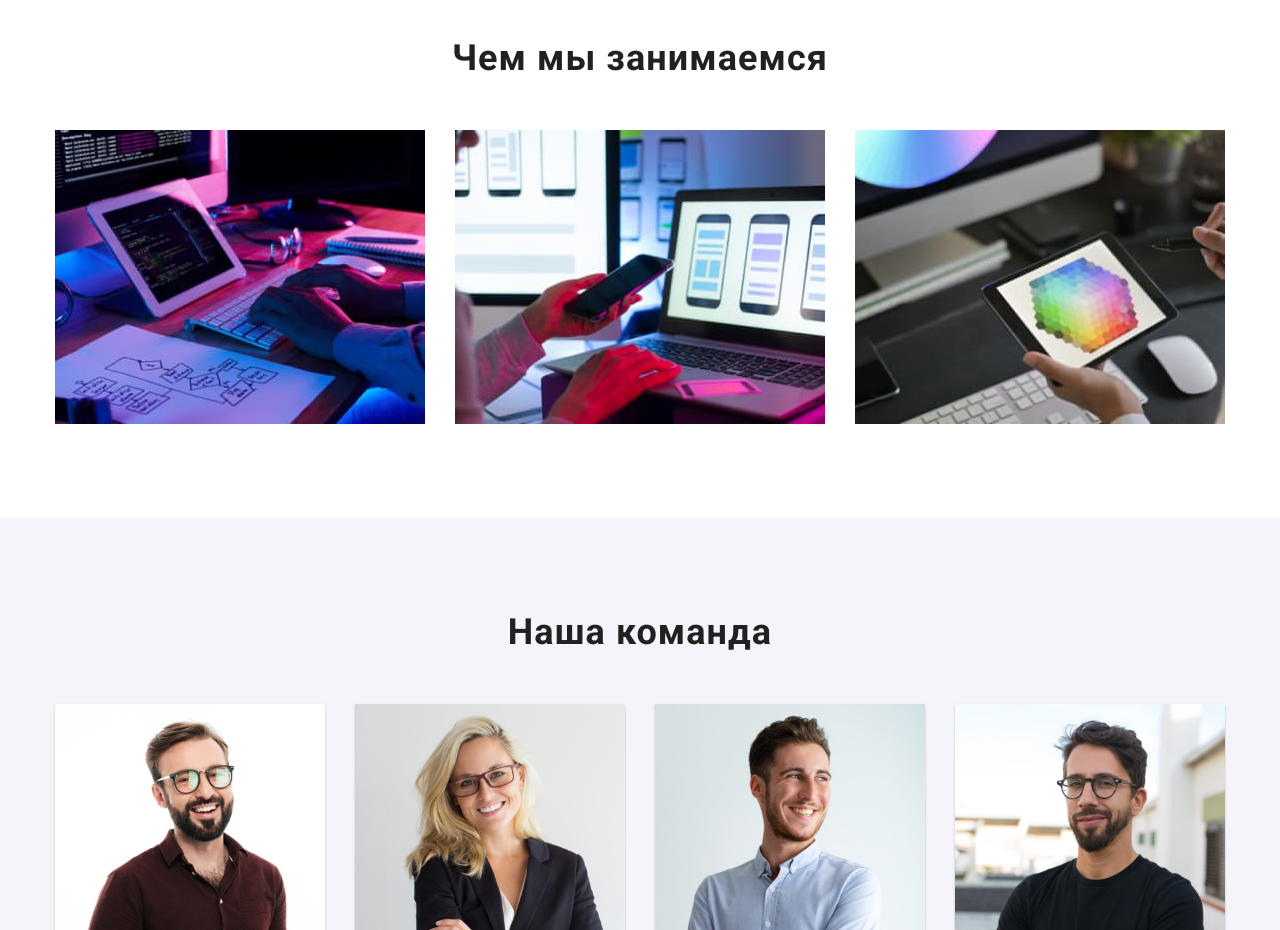
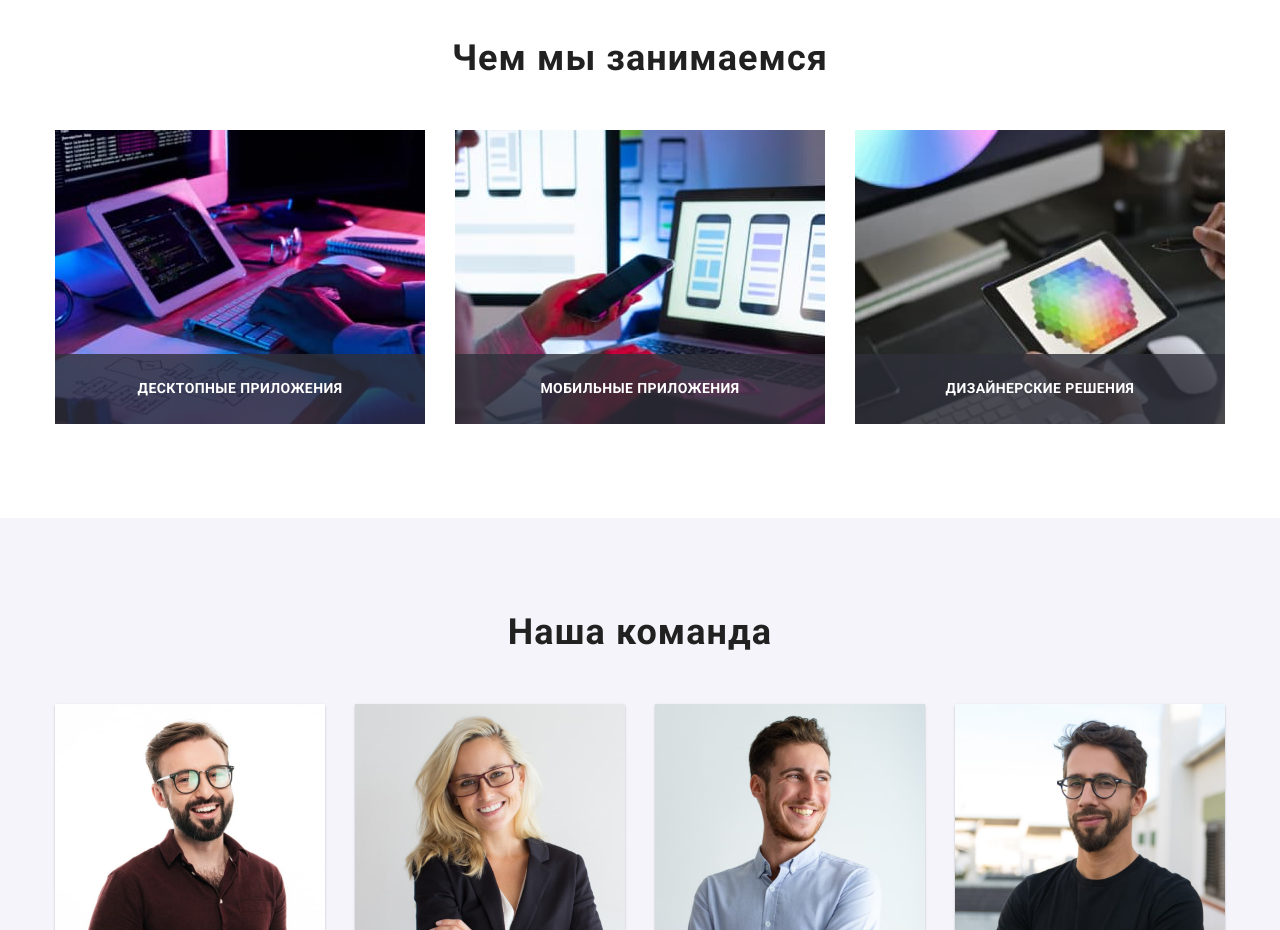
Before and after one commit to bjula/goit-markup-hw-05, a plain HTML site: page index.html in a window 1280 px wide. Shown: the part 1080-2010 px from the top of the page. Drawn offline with nearby package versions, Linux system fonts and the light colour scheme.

Commit message:
добавляет текст с фоном на картинки секции чем занимаемся

```diff
--- a/css/styles.css
+++ b/css/styles.css
@@ -331,6 +331,32 @@ h1, h2, h3, h4, p, a, ul, li{
     display: block;
     max-width: 100%;
 }
+
+.card-work{
+    position: relative;
+}
+
+.label-work{
+    position: absolute;
+    bottom: 0;
+    left: 0;
+
+    display: flex;
+    font-weight: 700;
+    font-size: 14px;
+    line-height: 1.14;
+    letter-spacing: 0.03em;
+    text-transform: uppercase;
+    width: 100%;
+    height: 70px;
+    align-items: center;
+    justify-content: center;
+
+    color: var(--second-text-color);
+    background-color: rgba(47, 48, 58, 0.8);
+
+}
+
 /*----------------------section our team--------------------- */
 
 .team{
--- a/index.html
+++ b/index.html
@@ -110,16 +110,25 @@
             <h2 class="title">Чем мы занимаемся</h2>
             <ul class="work-list list">
                 <li class="item">
-                    <img class="photo-work" src="./images/img1.jpg" alt="Работа на планшете
-                                            с клавиатурой. HTML-верстка по схемме на листе тумаги.">
+                    <div class="card-work">
+                        <img class="photo-work" src="./images/img1.jpg" alt="Работа на планшете
+                            с клавиатурой. HTML-верстка по схемме на листе тумаги." width="370" height="294">
+                        <p class="label-work">Десктопные приложения</p>
+                    </div>
                 </li>
                 <li class="item">
-                    <img class="photo-work" src="./images/img2.jpg" alt="Выбор макета интерфейса для
-                                            смартфона на ноутбуке. Смартфон в руке." width="370" height="294">
+                    <div class="card-work">
+                        <img class="photo-work" src="./images/img2.jpg" alt="Выбор макета интерфейса для
+                            смартфона на ноутбуке. Смартфон в руке." width="370" height="294">
+                        <p class="label-work">Мобильные приложения</p>
+                    </div>
                 </li>
                 <li class="item">
-                    <img class="photo-work" src="./images/img3.jpg" alt="Работа с цветовым кругом
-                                            на графическом планшете" width="370" height="294">
+                    <div class="card-work">
+                        <img class="photo-work" src="./images/img3.jpg" alt="Работа с цветовым кругом
+                            на графическом планшете" width="370" height="294">
+                        <p class="label-work">Дизайнерские решения</p>
+                    </div>
                 </li>
             </ul>
             </div>
```
